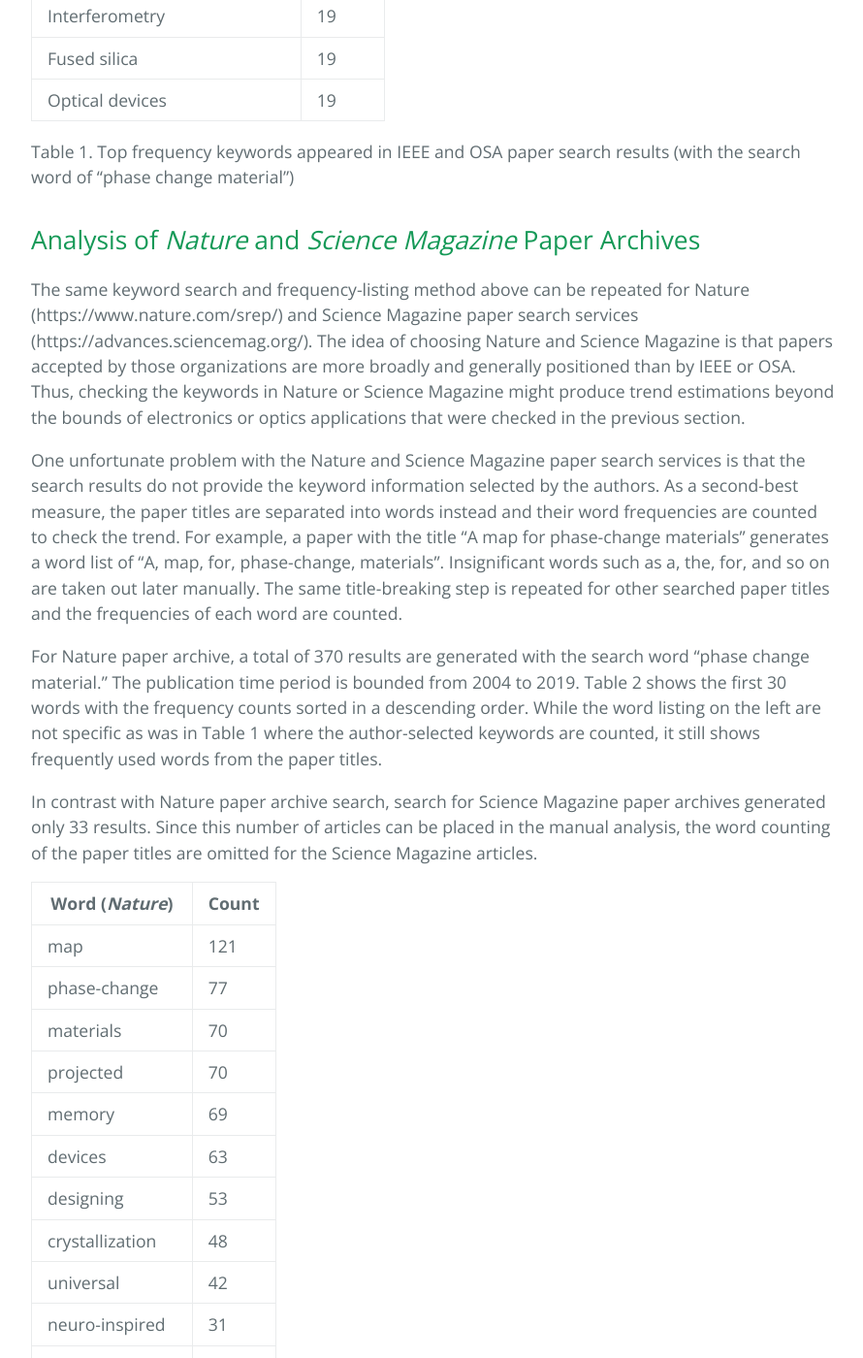
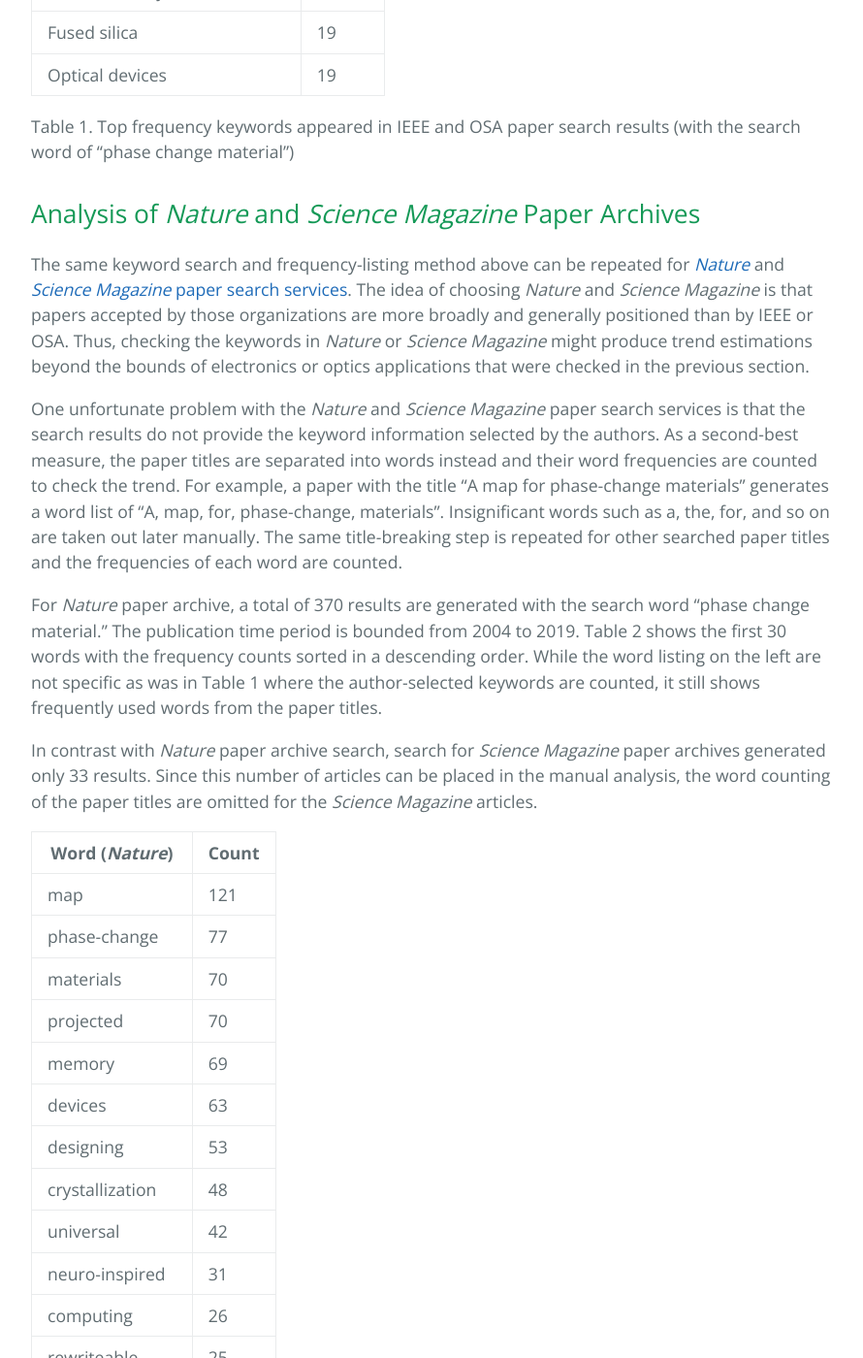
Before and after one commit to Spaceborne-PCMs/Spaceborne-PCMs.github.io, a Jekyll site: the page built from keywordsurvey.md, in a window 1280 px wide and 1400 px high, scrolled down 4005 px. Shown: the whole window at 97% size, without its empty margins (192-1082 px from the left). Built offline with Jekyll 4.4.1, drawn with Linux system fonts in a browser that asks for light colours; some of the changed text lies outside the part shown.

Commit message:
minor changes

```diff
--- a/keywordsurvey.md
+++ b/keywordsurvey.md
@@ -15,7 +15,7 @@ The idea of estimating research trends is that these keywords are closely relate
 
 Selection of IEEE and OSA paper archives was determined in terms of the application area. While IEEE papers focus more on electronics-related research issues, OSA focuses on optics. Thus, the keyword searches with “phase change material” for both paper archives are expected to provide PCM research trends in (i) electronics in general and in (ii) optics.
 
-Table 1 shows the top 30 keywords appeared in the search result (with “phase change material”) sorted by the appearing frequency. In order to put a bound in the research trend period, the search is filtered from the year 2004 to 2019. “Phase change material” is provided as the search word. IEEE search services (https://ieeexplore.ieee.org/search/advanced) generated a total of 5891 results and OSA (https://www.osapublishing.org/search.cfm) generated 974 papers, as of December 8, 2019. Since manually retrieving all the search results from the web pages takes excessive time and effort, the first 1000 search results from IEEE and 500 searches from OSA results are selected to further analyze the keywords listed in the papers.
+Table 1 shows the top 30 keywords appeared in the search result (with “phase change material”) sorted by the appearing frequency. In order to put a bound in the research trend period, the search is filtered from the year 2004 to 2019. “Phase change material” is provided as the search word. [IEEE search services](https://ieeexplore.ieee.org/search/advanced) generated a total of 5891 results and [OSA](https://www.osapublishing.org/search.cfm) generated 974 papers, as of December 8, 2019. Since manually retrieving all the search results from the web pages takes excessive time and effort, the first 1000 search results from IEEE and 500 searches from OSA results are selected to further analyze the keywords listed in the papers.
 
 The keyword information can be extracted from the citation data (RIS format in particular) provided by the search services and a simple Python script was written to extract the keywords. Once the keywords are retrieved, its frequencies are counted and sorted in a descending order. From Table 1, it can be seen that the keywords chosen by the authors show different trends depending on the search results being from IEEE or OSA archive.
 
@@ -87,13 +87,13 @@ Table 1. Top frequency keywords appeared in IEEE and OSA paper search results (w
 
 ## Analysis of _Nature_ and _Science Magazine_ Paper Archives
 
-The same keyword search and frequency-listing method above can be repeated for Nature (https://www.nature.com/srep/) and Science Magazine paper search services (https://advances.sciencemag.org/). The idea of choosing Nature and Science Magazine is that papers accepted by those organizations are more broadly and generally positioned than by IEEE or OSA. Thus, checking the keywords in Nature or Science Magazine might produce trend estimations beyond the bounds of electronics or optics applications that were checked in the previous section.
+The same keyword search and frequency-listing method above can be repeated for [_Nature_](https://www.nature.com/srep/) and [_Science Magazine_ paper search services](https://advances.sciencemag.org/). The idea of choosing _Nature_ and  _Science Magazine_ is that papers accepted by those organizations are more broadly and generally positioned than by IEEE or OSA. Thus, checking the keywords in _Nature_ or  _Science Magazine_ might produce trend estimations beyond the bounds of electronics or optics applications that were checked in the previous section.
 
-One unfortunate problem with the Nature and Science Magazine paper search services is that the search results do not provide the keyword information selected by the authors. As a second-best measure, the paper titles are separated into words instead and their word frequencies are counted to check the trend. For example, a paper with the title “A map for phase-change materials” generates a word list of “A, map, for, phase-change, materials”. Insignificant words such as a, the, for, and so on are taken out later manually. The same title-breaking step is repeated for other searched paper titles and the frequencies of each word are counted.
+One unfortunate problem with the _Nature_ and  _Science Magazine_ paper search services is that the search results do not provide the keyword information selected by the authors. As a second-best measure, the paper titles are separated into words instead and their word frequencies are counted to check the trend. For example, a paper with the title “A map for phase-change materials” generates a word list of “A, map, for, phase-change, materials”. Insignificant words such as a, the, for, and so on are taken out later manually. The same title-breaking step is repeated for other searched paper titles and the frequencies of each word are counted.
 
-For Nature paper archive, a total of 370 results are generated with the search word “phase change material.” The publication time period is bounded from 2004 to 2019. Table 2 shows the first 30 words with the frequency counts sorted in a descending order. While the word listing on the left are not specific as was in Table 1 where the author-selected keywords are counted, it still shows frequently used words from the paper titles.
+For _Nature_ paper archive, a total of 370 results are generated with the search word “phase change material.” The publication time period is bounded from 2004 to 2019. Table 2 shows the first 30 words with the frequency counts sorted in a descending order. While the word listing on the left are not specific as was in Table 1 where the author-selected keywords are counted, it still shows frequently used words from the paper titles.
 
-In contrast with Nature paper archive search, search for Science Magazine paper archives generated only 33 results. Since this number of articles can be placed in the manual analysis, the word counting of the paper titles are omitted for the Science Magazine articles.
+In contrast with _Nature_ paper archive search, search for  _Science Magazine_ paper archives generated only 33 results. Since this number of articles can be placed in the manual analysis, the word counting of the paper titles are omitted for the  _Science Magazine_ articles.
 
 | **Word (_Nature_)** | **Count** |
 | ------------------ | ---------- |
@@ -127,7 +127,7 @@ In contrast with Nature paper archive search, search for Science Magazine paper
 | shape-stabilized   | 10         |
 | phase              | 10         |
 
-Table 2. Top frequency words from the paper titles that appear in Nature paper search results (with the search word of “phase change material”)
+Table 2. Top frequency words from the paper titles that appear in _Nature_ paper search results (with the search word of “phase change material”)
 
 ## Analysis of American Institute of Aeronautics and Astronautics (AIAA) Paper Archive
 
```
